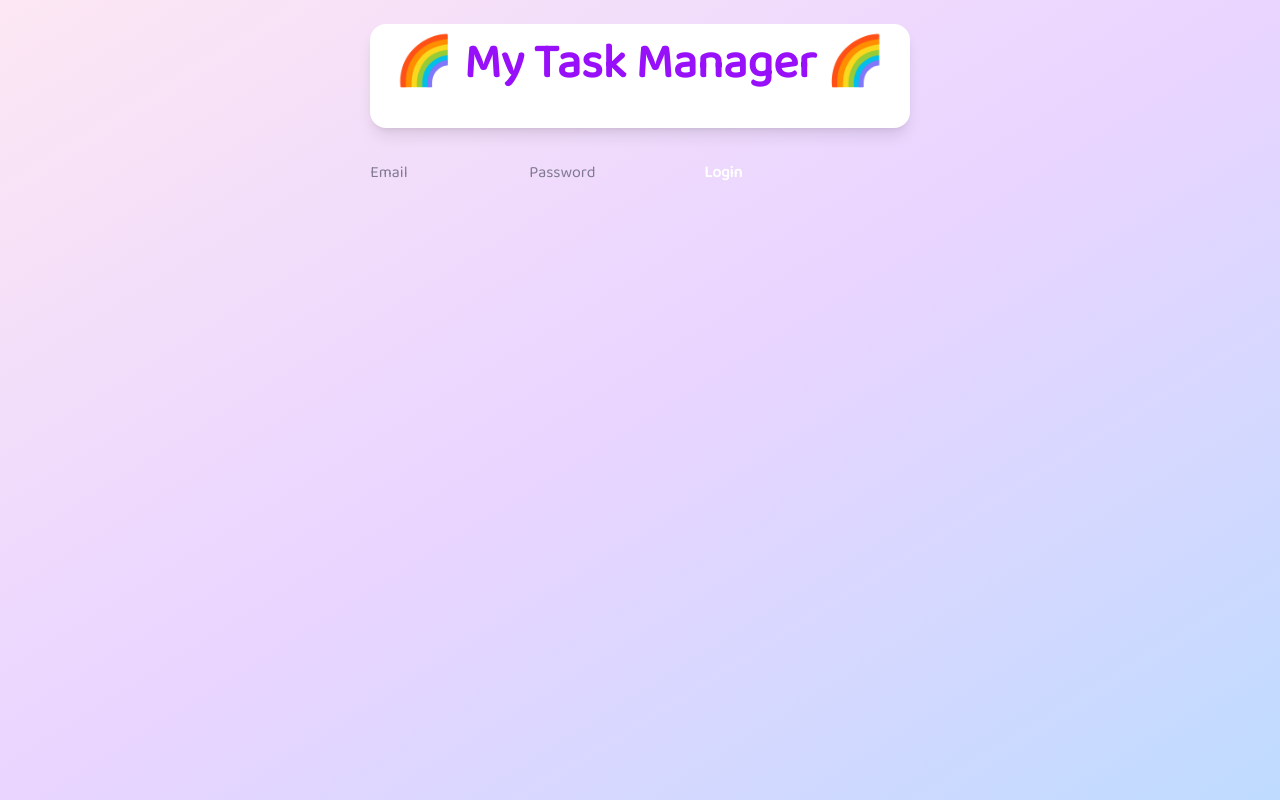
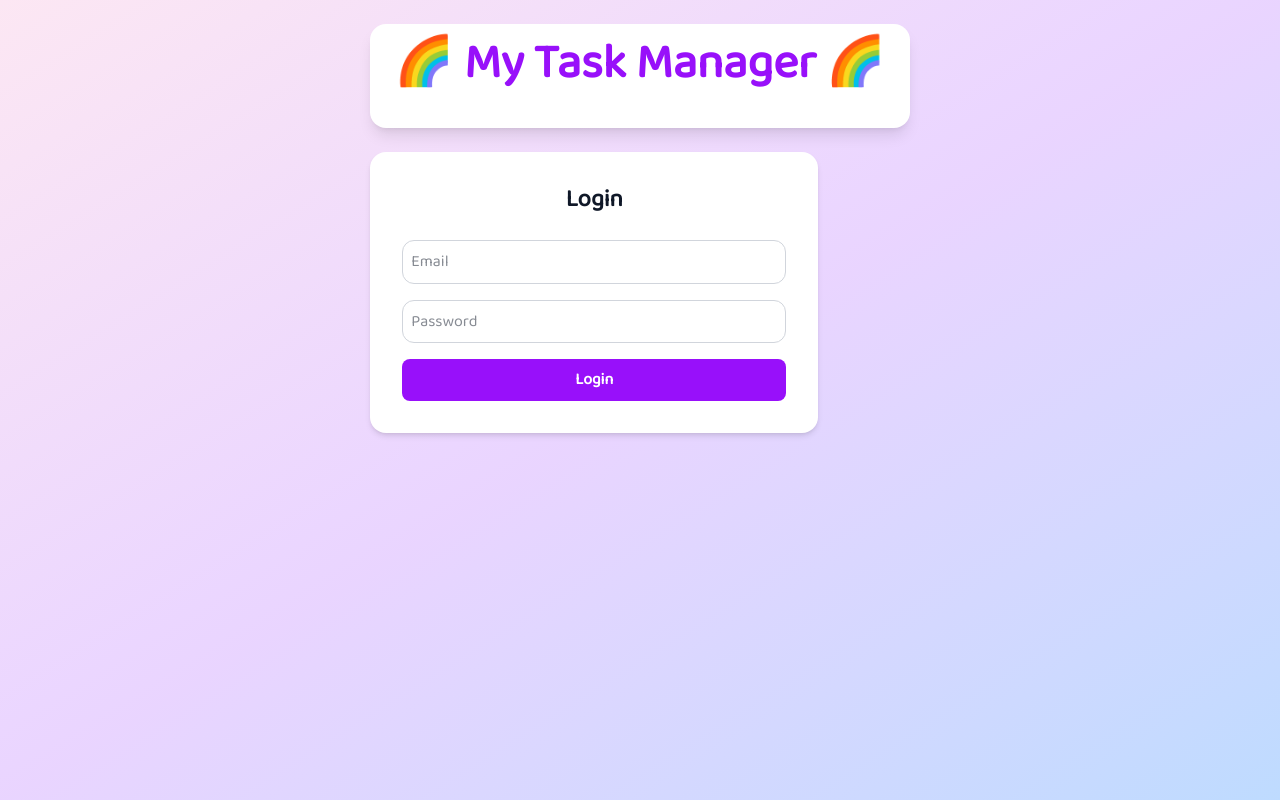
Before and after one commit to hollyskinner97/my-task-manager-frontend, a React (Vite) app: page /login in a window 1280 px wide. Built offline with nearby package versions, Linux system fonts and the light colour scheme.

Commit message:
reformat the new pages

```diff
--- a/src/components/Header.tsx
+++ b/src/components/Header.tsx
@@ -12,12 +12,14 @@
 
   return (
     <header className="w-full bg-white bg-opacity-80 shadow-lg rounded-2xl py-4 mb-6">
-      <div className="max-w-3xl mx-auto flex justify-between items-center px-6">
-        <h1>🌈 My Task Manager 🌈</h1>
+      <div className="max-w-3xl mx-auto px-6">
+        <h1 className="text-4xl font-bold text-purple-600 text-center">
+          🌈 My Task Manager 🌈
+        </h1>
         {token && (
           <button
             onClick={handleLogout}
-            className="bg-red-500 text-white px-4 py-2 rounded-lg hover:bg-red-400 transition"
+            className="bg-red-500 text-white px-4 py-2 rounded-lg hover:bg-red-400 transition mt-4"
           >
             Logout
           </button>
--- a/src/components/LoginForm.tsx
+++ b/src/components/LoginForm.tsx
@@ -37,21 +37,32 @@
   };
 
   return (
-    <form onSubmit={handleSubmit}>
+    <form
+      onSubmit={handleSubmit}
+      className="bg-white shadow-md rounded-2xl p-8 w-full max-w-md space-y-4"
+    >
+      <h2 className="text-2xl font-semibold text-center mb-6">Login</h2>
       <input
         type="email"
         placeholder="Email"
+        className="w-full p-2 border border-gray-300 rounded-xl"
         value={email}
         onChange={(e) => setEmail(e.target.value)}
       />
       <input
         type="password"
         placeholder="Password"
+        className="w-full p-2 border border-gray-300 rounded-xl"
         value={password}
         onChange={(e) => setPassword(e.target.value)}
       />
-      <button type="submit">Login</button>
-      {error && <p>{error}</p>}
+      <button
+        type="submit"
+        className="w-full bg-purple-600 text-white py-2 rounded-xl hover:bg-purple-700"
+      >
+        Login
+      </button>
+      {error && <p className="text-red-600 text-center">{error}</p>}
     </form>
   );
 };
--- a/src/components/RegisterForm.tsx
+++ b/src/components/RegisterForm.tsx
@@ -36,12 +36,11 @@
   };
 
   return (
-    <div className="flex items-center justify-center min-h-screen bg-gray-100 px-4">
     <form
       onSubmit={handleSubmit}
       className="bg-white shadow-md rounded-2xl p-8 w-full max-w-md space-y-4"
     >
-        <h2 className="text-2xl font-semibold text-center">
+      <h2 className="text-2xl font-semibold text-center mb-6">
         Create an account
       </h2>
       <input
@@ -66,7 +65,6 @@
       </button>
       {error && <p className="text-red-600 text-center">{error}</p>}
     </form>
-    </div>
   );
 };
 
--- a/src/components/Welcome.tsx
+++ b/src/components/Welcome.tsx
@@ -1,10 +1,8 @@
 import { Link } from "react-router-dom";
-import Header from "../components/Header";
 
 const Welcome = () => {
   return (
-    <div className="flex flex-col items-center justify-start min-h-screen bg-gradient-to-br from-pink-100 via-purple-200 to-blue-200 px-4">
-      <Header />
+    <div className="flex flex-col items-center justify-start min-h-screen px-4">
       <div className="bg-white shadow-md rounded-2xl p-8 w-full max-w-md text-center space-y-6 mt-10">
         <p className="text-lg">Please log in or register to get started...</p>
         <div className="space-y-4">
@@ -16,7 +14,7 @@
           </Link>
           <Link
             to="/register"
-            className="block w-full py-2 bg-gray-500 text-white rounded-xl hover:bg-gray-600 transition"
+            className="block w-full py-2 bg-purple-600 text-white rounded-xl hover:bg-gray-600 transition"
           >
             Register
           </Link>
```
Lines whose indentation alone changed are shown as unchanged.
